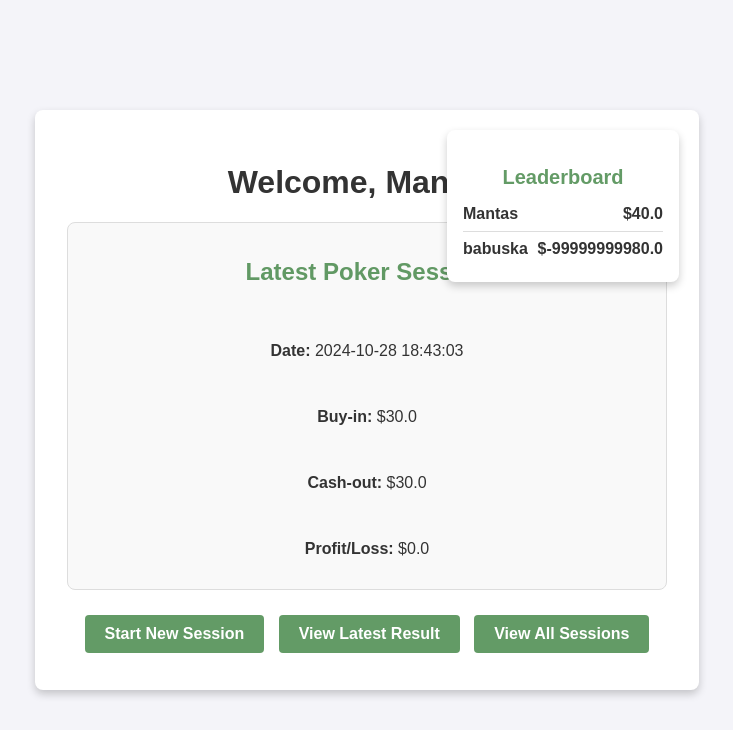
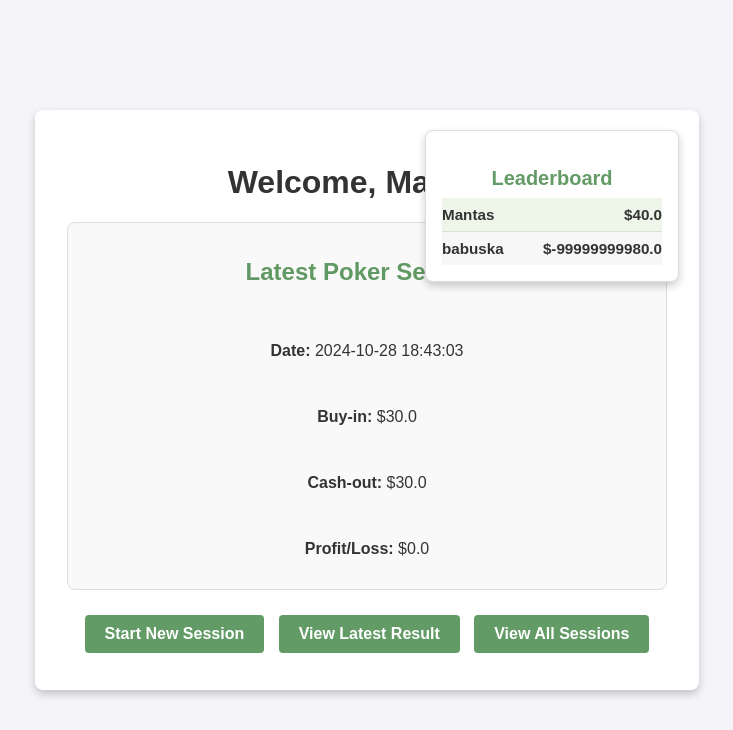
Before and after one commit to griutexius/poker-tracker, a Flask app: page /home in a window 1280 px wide. Shown: the top 730 px of the page, without its empty margins (273-1006 px from the left). Run offline with Flask 3, Linux system fonts and the light colour scheme; a user stored in the database is signed in; data comes from the database, SQL or seed files in the repository.

Commit message:
Update styles.css

```diff
--- a/poker_website/static/styles.css
+++ b/poker_website/static/styles.css
@@ -50,6 +50,13 @@ button,
     border: 1px solid #ddd;
     border-radius: 4px;
     font-size: 1rem;
+    outline: none;
+    transition: border-color 0.3s;
+}
+
+input[type="text"]:focus,
+input[type="password"]:focus {
+    border-color: #005c059c;
 }
 
 /* Button styling */
@@ -80,6 +87,7 @@ button:hover,
     padding: 0.5rem;
     border-radius: 4px;
     margin-bottom: 1rem;
+    border: 1px solid #f5c6cb;
 }
 
 /* Welcome page specific styling */
@@ -114,6 +122,11 @@ button:hover,
     background-color: #f9f9f9;
     border: 1px solid #ddd;
     border-radius: 4px;
+    transition: background-color 0.3s;
+}
+
+.session-item:hover {
+    background-color: #eef5e9;
 }
 
 .session-item span {
@@ -139,12 +152,18 @@ a.btn {
     position: absolute;
     top: 20px;
     right: 20px;
-    width: 200px;
+    width: 220px;
     background-color: #fff;
     border-radius: 8px;
     box-shadow: 0 4px 8px rgba(0, 0, 0, 0.2);
     padding: 1rem;
     text-align: left;
+    border: 1px solid #ddd;
+    transition: transform 0.3s;
+}
+
+.leaderboard:hover {
+    transform: scale(1.05);
 }
 
 .leaderboard h3 {
@@ -159,6 +178,7 @@ a.btn {
     justify-content: space-between;
     padding: 0.5rem 0;
     border-bottom: 1px solid #ddd;
+    font-size: 0.95rem;
 }
 
 .leaderboard-item:last-child {
@@ -169,3 +189,11 @@ a.btn {
     font-weight: bold;
     color: #333;
 }
+
+.leaderboard-item:nth-child(odd) {
+    background-color: #f7f7f7;
+}
+
+.leaderboard-item:nth-child(even) {
+    background-color: #eef5e9;
+}
```
